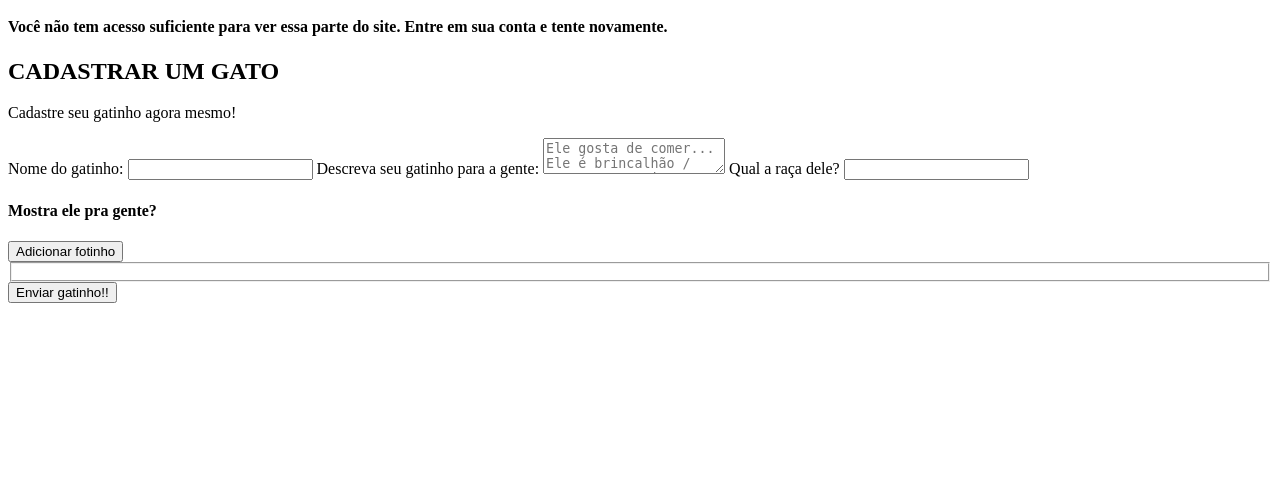
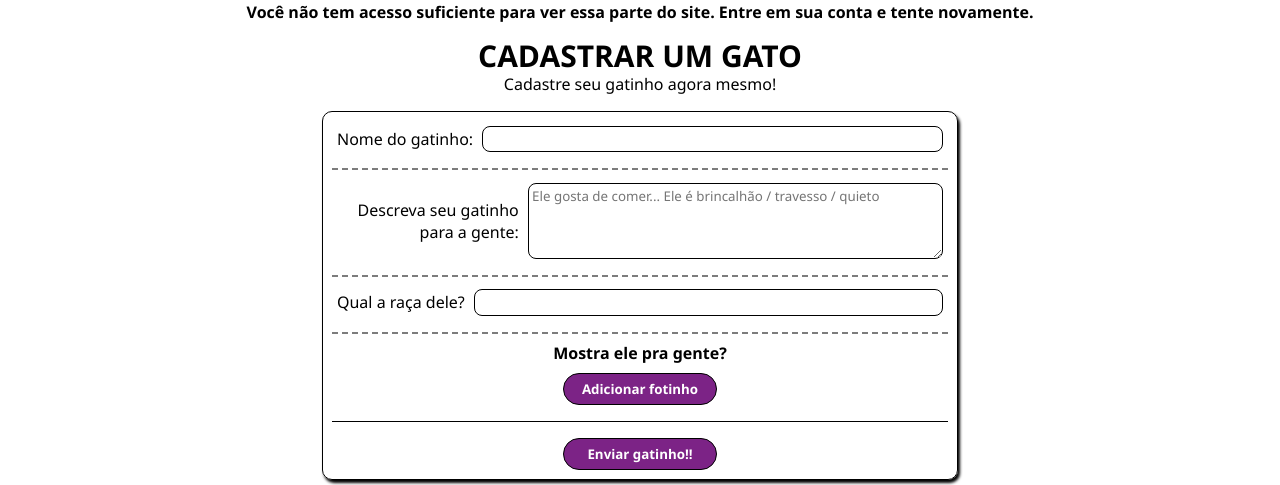
Before and after one commit to ApenasOLinco/Purrsue, a PHP site: page /pages/Home/home.php?codigo=1 in a window 1280 px wide. Shown: the part 353-838 px from the top of the page. Before the commit the page ends 656 px from the top, so only its background shows below. Run offline with PHP 8.4, Linux system fonts and the light colour scheme; the visitor is signed in with stand-in values (Sample User, id 1).

Commit message:
Estilização de formulários

```diff
--- /dev/null
+++ b/components/importarCSS.php
@@ -0,0 +1,3 @@
+<!-- Caso a folha de estilos mude de lugar, só
+será necessário trocar seu caminho nesse arquivo -->
+<link rel="stylesheet" href="/styles.css">
--- /dev/null
+++ b/pages/Home/home.css
@@ -0,0 +1,17 @@
+#btn-adicionar-fotinho {
+    display: block;
+    margin: 0 auto .6rem;
+}
+
+#fotinhos-fieldset {
+    display: flex;
+    flex-direction: column;
+    align-items: center;
+
+    width: 100%;
+    margin: 1rem auto;
+
+    border: none;
+
+    border-bottom: 1px solid black;
+}
--- a/pages/Home/home.php
+++ b/pages/Home/home.php
@@ -9,6 +9,8 @@ require_once "$ROOT/auth/cadeado.php";
 <head>
     <meta charset="UTF-8">
     <meta name="viewport" content="width=device-width, initial-scale=1.0">
+    <?php require_once "$ROOT/components/importarCSS.php"; ?>
+    <link rel="stylesheet" href="home.css">
     <title>Purrsue: Home</title>
 </head>
 
@@ -19,30 +21,36 @@ require_once "$ROOT/auth/cadeado.php";
     ?>
 
     <h2>CADASTRAR UM GATO</h2>
-    <p>Cadastre seu gatinho agora mesmo!</p>
+    <p class="subtitulo">Cadastre seu gatinho agora mesmo!</p>
 
     <form action="/auth/gatos/cadastro.php" method="post">
+        <fieldset class="conjunto-fieldset">
             <label for="gato-nome">Nome do gatinho:</label>
             <input type="text" name="gato-nome" id="input-gato-nome">
+        </fieldset>
 
+        <fieldset class="conjunto-fieldset">
             <label for="gato-descricao">Descreva seu gatinho para a gente:</label>
             <textarea name="gato-descricao" id="textarea-gato-descricao"
                 placeholder="Ele gosta de comer... Ele é brincalhão / travesso / quieto"></textarea>
+        </fieldset>
 
+        <fieldset class="conjunto-fieldset">
             <label for="gato-raca">Qual a raça dele?</label>
             <input type="text" name="gato-raca" id="input-gato-raca">
+        </fieldset>
 
         <h4>Mostra ele pra gente?</h4>
         <button type="button" id="btn-adicionar-fotinho" onclick="adicionarFotinho()">Adicionar fotinho</button>
         <fieldset id="fotinhos-fieldset">
 
             <template id="fotinho-input-template">
-                <div class="fotinho-cont">
+                <fieldset class="fotinho-cont conjunto-fieldset">
                     <label for="fotinhos[]">Link pra fotinho:</label>
                     <input type="text" name="fotinhos[]">
 
                     <button type="button">Remover fotinho</button>
-                </div>
+                </fieldset>
             </template>
 
         </fieldset>
--- /dev/null
+++ b/styles.css
@@ -0,0 +1,110 @@
+/**
+ * Arquivo global de estilos, com estilos base para todos os elementos do site.
+ *
+ * Algumas páginas ou componentes sobrescrevem esses estilos
+ */
+
+* {
+    margin: 0;
+    padding: 0;
+    box-sizing: border-box;
+
+    /* Fonte */
+    font-family: 'Segoe UI', Tahoma, Geneva, Verdana, sans-serif;
+
+    /* Debug */
+    /* border: 1px solid red; */
+}
+
+body {
+    padding: .5ch;
+}
+
+h1 {
+    margin: 1rem;
+}
+
+h2 {
+    text-align: center;
+    margin: .8rem;
+    font-size: 30px;
+}
+
+h4 {
+    text-align: center;
+
+    margin: 0 0 .6rem;
+}
+
+p.subtitulo {
+    text-align: center;
+    margin: -1rem 0 1rem;
+}
+
+form {
+    width: 50%;
+
+    padding: 1ch;
+    margin: auto;
+
+    border: 1px solid black;
+    border-radius: 10px;
+
+    box-shadow: 2px 3px 3px black;
+}
+
+input[type="text"], input[type="password"], textarea {
+    border: 1px solid black;
+    border-radius: 8px;
+
+    padding: .2rem;
+}
+
+button {
+    display: block;
+    margin: auto;
+
+    width: 25%;
+    height: 2rem;
+
+    font-weight: bold;
+
+    color: white;
+    background-color: rgb(124, 35, 134);
+
+    border-radius: 20px;
+    border: 1px solid rgb(0, 0, 0);
+}
+
+form textarea {
+    min-height: calc(.5ch + 2lh);
+    height: calc(.5ch + 4lh);
+    resize: vertical;
+}
+
+.conjunto-fieldset {
+    display: flex;
+    justify-content: space-between;
+    align-items: center;
+    gap: 1ch;
+
+    padding: .5ch;
+
+    width: 100%;
+    margin: 0 auto .5rem;
+    padding-bottom: 1rem;
+
+    border: none;
+    border-bottom: 2px rgb(124, 124, 124) dashed;
+}
+
+.conjunto-fieldset > :is(input, textarea) {
+    display: block;
+
+    flex-grow: 1;
+}
+
+.conjunto-fieldset > label {
+    text-align: right;
+    max-width: 30%;
+}
```
Also changed, not shown: pages/index.php (+17 -6 lines). Lines whose indentation alone changed are shown as unchanged.
